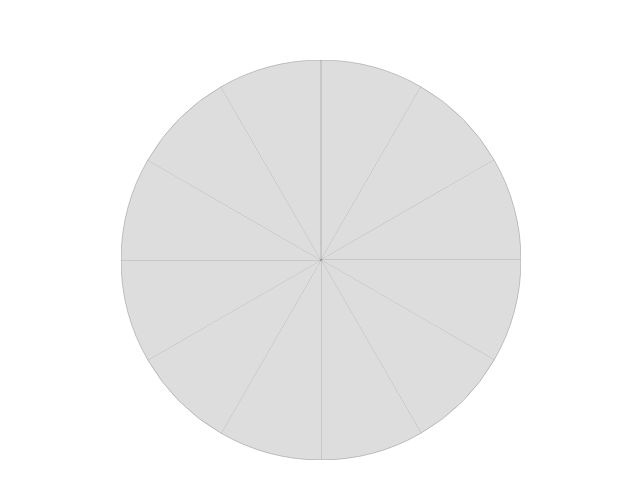
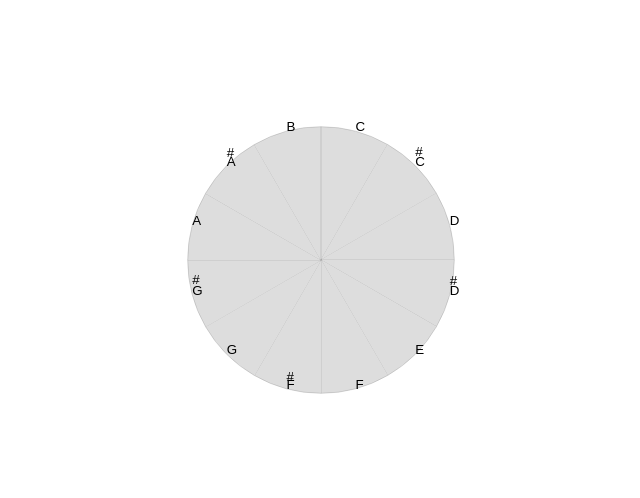
Before and after one commit to superbuggy/euclidean-tones, a React (Create React App) app: page / in a window 1280 px wide. Shown: the part 140-638 px from the top of the page, without its empty margins (319-959 px from the left). Built offline with nearby package versions, Linux system fonts and the light colour scheme.

Commit message:
Add letter names to slices

```diff
--- a/src/Circle.js
+++ b/src/Circle.js
@@ -33,7 +33,7 @@ export default class Circle extends Component {
 
     return (
       <svg
-        viewBox="-1 -1 2 2"
+        viewBox="-1.5 -1.5 3 3"
         style={svgStyle}
         height={SVG_SIZE}
         width={SVG_SIZE}
--- a/src/ToneSlice.js
+++ b/src/ToneSlice.js
@@ -23,13 +23,16 @@ const ToneSlice = props => {
 
   const sliceStyle = {
     strokeWidth: '.001',
-    stroke: 'black'
+    stroke: 'black',
   }
+
+  const textX = coordinatesFromPercentage(props.percentage / 2 + turnOffset).x
+  const textY = coordinatesFromPercentage(props.percentage / 2 + turnOffset).y
 
   return (
     <g>
       <path d={pathData} fill={'#DDD'} style={sliceStyle} />
-      <text style={{fontSize: '.001px'}} x={0} y={0} fill='black'>
+      <text style={{fontSize: '.1px'}} rotate={90} x={textX} y={textY} fill='black'>
         {props.tone}
       </text>
     </g>
```
